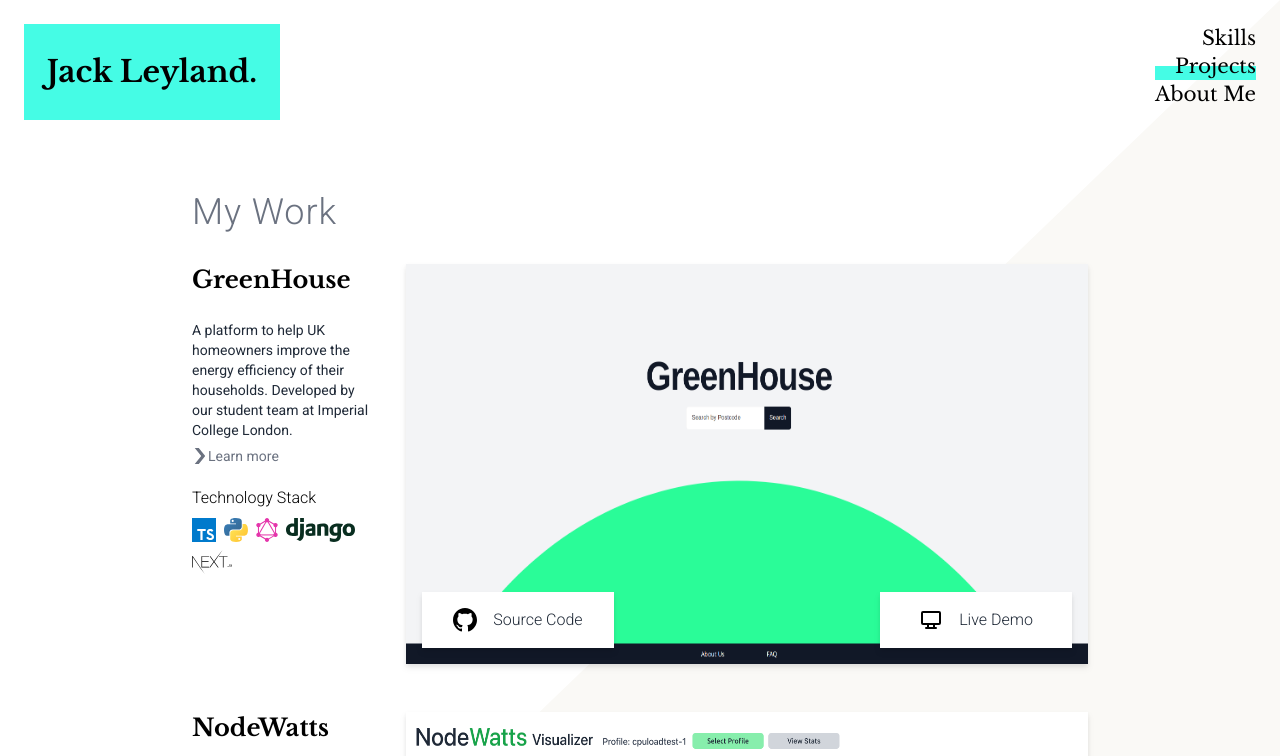
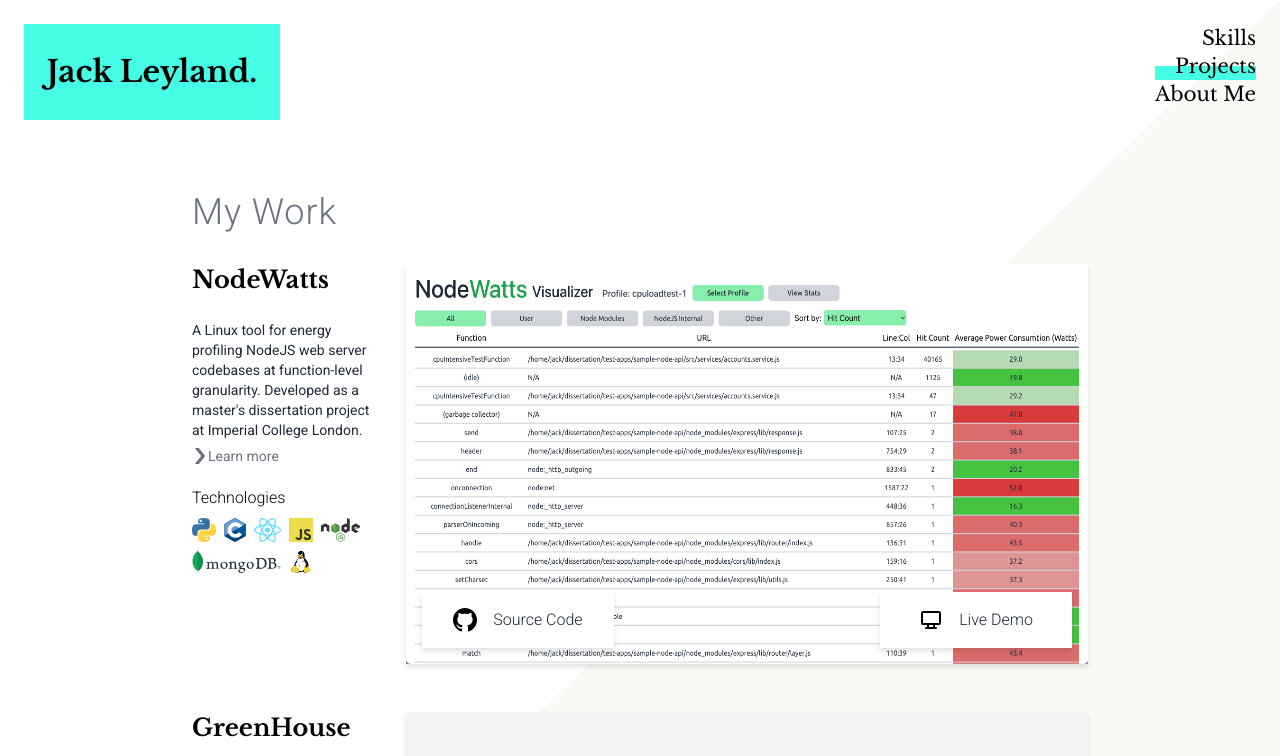
Before and after one commit to jack-leyland/personal-site, a Vue app: page /projects in a window 1280 px wide. Shown: the top 756 px of the page. Built offline with nearby package versions, Linux system fonts and the light colour scheme.

Commit message:
tweaks and new resume version

```diff
--- a/src/components/ProjectCardDesktop.vue
+++ b/src/components/ProjectCardDesktop.vue
@@ -42,7 +42,7 @@
                 </svg>
                 <div class="font-alt">Learn more</div>
             </div>
-            <h2 class="font-alt font-light mt-4 mb-2">Technology Stack</h2>
+            <h2 class="font-alt font-light mt-4 mb-2">Technologies</h2>
             <div class="w-full flex flex-wrap">
                 <img class="h-6 mr-2 mb-2" v-for="item in props.tech" :src="'/svg/'+item+'.svg'" :key="uuidv4()">
             </div>
--- a/src/components/TopBar.vue
+++ b/src/components/TopBar.vue
@@ -28,7 +28,7 @@
 
 <template>
   <header>
-    <div v-if="!active" class="z-40 fixed top-0 w-full h-12 sm:h-24 ">
+    <div v-if="!active" class="z-40 fixed-important top-0 w-full h-12 sm:h-24 ">
       <div
         class="animate-fade z-30 mt-2 sm:mt-6 group absolute left-2 sm:left-6 h-12 sm:h-24 w-24 sm:w-64 bg-greenish flex justify-center items-center hover:bg-black cursor-pointer transition-all duration-200"
         @click="routeHome">
--- a/src/views/About.vue
+++ b/src/views/About.vue
@@ -23,7 +23,7 @@
                     </a>
                 </div>
             </div>
-            <p class="font-alt font-light tracking-wide">Way back in 2020, I decided it
+            <p class="font-alt font-light tracking-wide pb-24">Way back in 2020, I decided it
                 was time to align my career with my love for computers and building things. So, I dropped everything
                 and went to get my Master's degree in Computing at <strong>Imperial College London</strong>.
                 I have been passionately involved in computing ever since.
--- a/src/views/Projects.vue
+++ b/src/views/Projects.vue
@@ -16,17 +16,7 @@
     liveUrl: string,
     tech: string[]
 }[] = [
-        {
-            title: "GreenHouse",
-            shortDesc: "A platform to help UK homeowners improve the energy efficiency of their households. Developed by our student team at Imperial College London. ",
-            longDesc: "GreenHouse makes use of the UK Energy Performance certificate API to allow uses to more convieniently analyze their home's energy efficiency. <br> <br>" +
-                "The platform also gives users a means of managing efficiency improvements and provides crowd-sourced cost estimates for common improvements made in their neighborhood.",
-            thumbnailFile: "greenhouse.png",
-            githubUrl: "https://github.com/jack-leyland/GreenHouse",
-            liveUrl: "https://epc-site-frontend.vercel.app/",
-            tech: ["typescript", "python", "graphql", "django", "nextjs"]
-        },
-        {
+{
             title: "NodeWatts",
             shortDesc: "A Linux tool for energy profiling NodeJS web server codebases at function-level granularity. Developed as a master's dissertation project at Imperial College London.",
             longDesc: "NodeWatts is a Linux CLI tool and accompanying GUI which implements a new approach for generating power profiles of NodeJS web server code at function-level granularity. "
@@ -38,6 +28,17 @@
             liveUrl: "https://leyland.dev/nodewatts-demo",
             tech: ["python", "c", "react", "javascript", "nodejs", "mongodb", "linux"]
         },
+        {
+            title: "GreenHouse",
+            shortDesc: "A platform to help UK homeowners improve the energy efficiency of their households. Developed by our student team at Imperial College London. ",
+            longDesc: "GreenHouse makes use of the UK Energy Performance certificate API to allow uses to more convieniently analyze their home's energy efficiency. <br> <br>" +
+                "The platform also gives users a means of managing efficiency improvements and provides crowd-sourced cost estimates for common improvements made in their neighborhood.",
+            thumbnailFile: "greenhouse.png",
+            githubUrl: "https://github.com/jack-leyland/GreenHouse",
+            liveUrl: "https://epc-site-frontend.vercel.app/",
+            tech: ["typescript", "python", "graphql", "django", "nextjs"]
+        },
+
         {
             title: "Personal Website",
             shortDesc: "My personal website.",
--- a/src/views/Skills.vue
+++ b/src/views/Skills.vue
@@ -1,10 +1,8 @@
 <script setup lang="ts">
 import { computed, Ref } from "vue";
-import GithubLogo from "../components/icons/GithubLogo.vue";
-import LinkedinLogo from "../components/icons/LinkedinLogo.vue";
 import {store} from '../store'
 
-var renderMobile: Ref<boolean> = computed(()=> store.screenWidth < 800)
+const categoryStyle: string = "relative mb-4 mt-4 font-alt text-gray-800 text-xl after:bg-greenish after:z-[-1] after:absolute after:left-0 after:bottom-0 after:h-[50%] after:w-36"
 
 </script>
 
@@ -14,11 +12,11 @@
             class="animate-fade tracking-wide font-light font-alt text-gray-500 text-4xl mb-8 m-auto">
             My Skills
         </div>
-        <h1 class="font-alt text-gray-800 tracking-wide text-xl mb-2">Languages</h1>
+        <h1 :class="categoryStyle">Languages</h1>
         <span class="font-alt">JavaScript, TypeScript, Python, C++, Java, CSS, HTML</span>
-        <h1 class="font-alt text-gray-800 tracking-wide text-xl mb-2 mt-12">Frameworks</h1>
+        <h1 :class="categoryStyle">Frameworks</h1>
         <span class="font-alt">React, Vue, Express</span>
-        <h1 class="font-alt text-gray-800 tracking-wide text-xl mb-2 mt-12">Technologies</h1>
+        <h1 :class="categoryStyle">Technologies</h1>
         <span class="font-alt">NodeJS, Tailwind CSS, Linux, Git, Docker</span>
     </div>
 </template>
```
